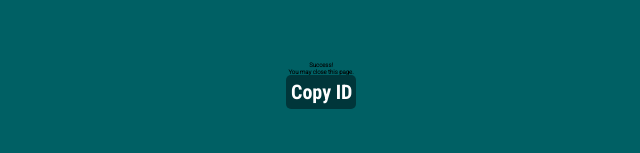
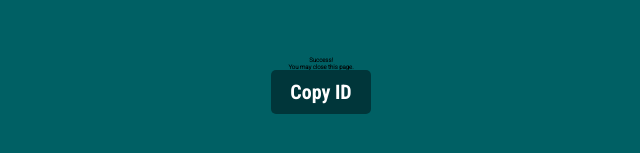
Before and after one commit to tnk-rin/tnk-rin.github.io, a plain HTML site: page index.html in a window 1280 px wide. Shown: the part 315-468 px from the top of the page, without its empty margins (319-959 px from the left). Drawn offline with Linux system fonts and the light colour scheme.

Commit message:
actual final button fix

```diff
--- a/index.html
+++ b/index.html
@@ -19,12 +19,12 @@
             input#btnCopy{
                 font-family: 'Roboto Condensed';
                 font-weight: 700;
-                width: 7rem;
+                width: 10rem;
                 background-color: #00363a;
                 border: none;
                 border-radius: 5px;
                 color: white;
-                padding: 0.5rem;
+                padding: 1rem;
                 text-align: center;
                 text-decoration: none;
                 display: inline-block;
```
